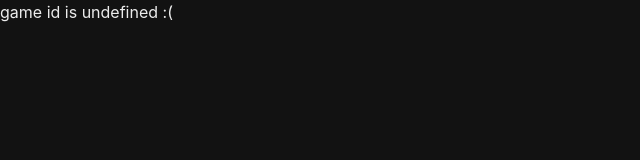
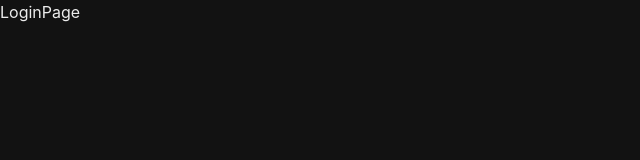
Before and after one commit to attanasioluca/Game-Finder, a React (Vite) app in the folder GameFinder/: page /account in a window 1280 px wide. Shown: the top 160 px of the page, without its empty margins (0-640 px from the left). Built offline with nearby package versions, Linux system fonts and the light colour scheme.

Commit message:
start implementing the profile/login page

```diff
--- a/GameFinder/src/App.tsx
+++ b/GameFinder/src/App.tsx
@@ -1,13 +1,14 @@
 import { Route, Routes } from "react-router-dom";
 import GamePage from "./components/GamePage";
 import MainPage from "./components/MainPage";
+import ProfilePage from "./components/ProfilePage";
 
 function App() {
     return (
     <Routes>
         <Route path="/" element={<MainPage />} />
         <Route path="/games/:gameId" element={<GamePage />} />
-        <Route path="/account" element={<GamePage />} />
+        <Route path="/account" element={<ProfilePage user={null}/>} />
     </Routes>
     );
 }
--- /dev/null
+++ b/GameFinder/src/components/LoginPage.tsx
@@ -0,0 +1,9 @@
+import React from 'react'
+
+const LoginPage = () => {
+  return (
+    <div>LoginPage</div>
+  )
+}
+
+export default LoginPage
--- a/GameFinder/src/components/NavBar.tsx
+++ b/GameFinder/src/components/NavBar.tsx
@@ -1,24 +1,28 @@
-import { HStack, Image, Text} from '@chakra-ui/react'
-import React from 'react'
-import logo from "../assets/logo.webp"
-import ColorModeSwitch from './ColorModeSwitch'
-import SearchInput from './SearchInput'
-import { Link } from 'react-router-dom'
+import { HStack, Image, Text } from "@chakra-ui/react";
+import React from "react";
+import logo from "../assets/logo.webp";
+import accountlogo from "../assets/accountlogo.webp";
+import ColorModeSwitch from "./ColorModeSwitch";
+import SearchInput from "./SearchInput";
+import { Link } from "react-router-dom";
 
 interface Props {
     onSearch: (searchText: string) => void;
 }
 
 const NavBar = ({ onSearch }: Props) => {
-  return (
-    <HStack padding="10px">
-        <Link to={`/`}>
-            <Image src={logo} boxSize="60px"/>
-        </Link>
-        <SearchInput onSearch={onSearch}/>
-        <ColorModeSwitch/>
-    </HStack>
-  )
-}
+    return (
+        <HStack padding="10px">
+            <Link to={`/`}>
+                <Image src={logo} boxSize="50px" />
+            </Link>
+            <SearchInput onSearch={onSearch} />
+            <ColorModeSwitch />
+            <Link to={`/account`}>
+                <Image src={accountlogo} boxSize="50px"/>
+            </Link>
+        </HStack>
+    );
+};
 
-export default NavBar
+export default NavBar;
--- a/GameFinder/src/components/ProfilePage.tsx
+++ b/GameFinder/src/components/ProfilePage.tsx
@@ -1,9 +1,21 @@
 import React from 'react'
+import { User } from '../hooks/useUserInfo'
+import LoginPage from './LoginPage'
+import { Heading, Text } from '@chakra-ui/react'
 
-const ProfilePage = () => {
-  return (
-    <div>Not yet implemented 🙃 </div>
-  )
+interface Props {
+    user: User | null
+}
+
+const ProfilePage = ({user} : Props) => {
+    if(user == null) return (<LoginPage/>)
+    else{
+        return (
+            <div>
+                <Heading>{"Welcome back, " + user.username}</Heading>
+            </div>
+        )
+    }
 }
 
 export default ProfilePage
--- /dev/null
+++ b/GameFinder/src/hooks/useUserInfo.ts
@@ -0,0 +1,10 @@
+import { Game } from "./useGames";
+
+export interface User {
+    id: string;
+    username: string;
+    member_since: Date;
+    user_type: string;
+    friends: User[];
+    wishlist: string[]; // gameIDs
+}
```
Also changed, not shown: GameFinder/src/assets/accountlogo.webp (added).
